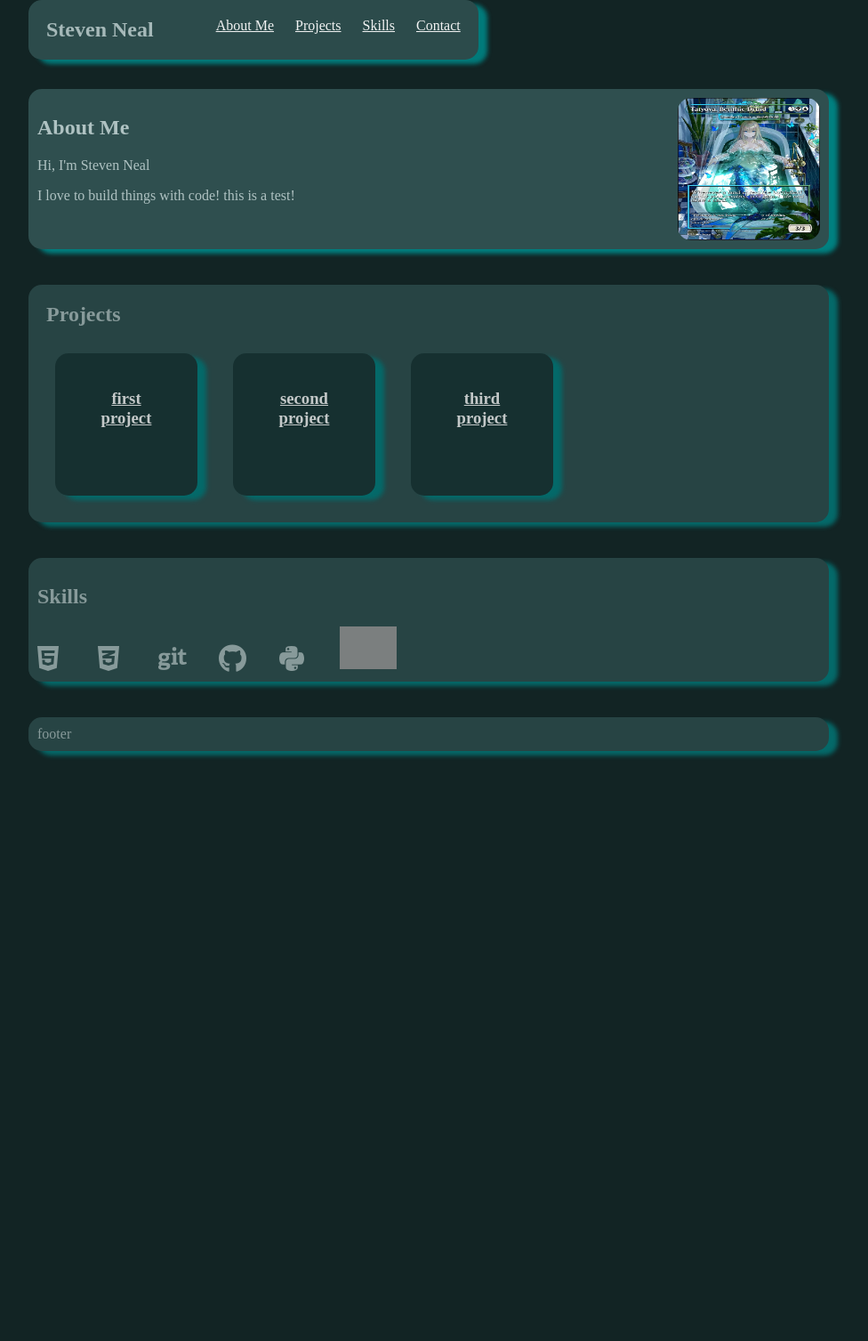
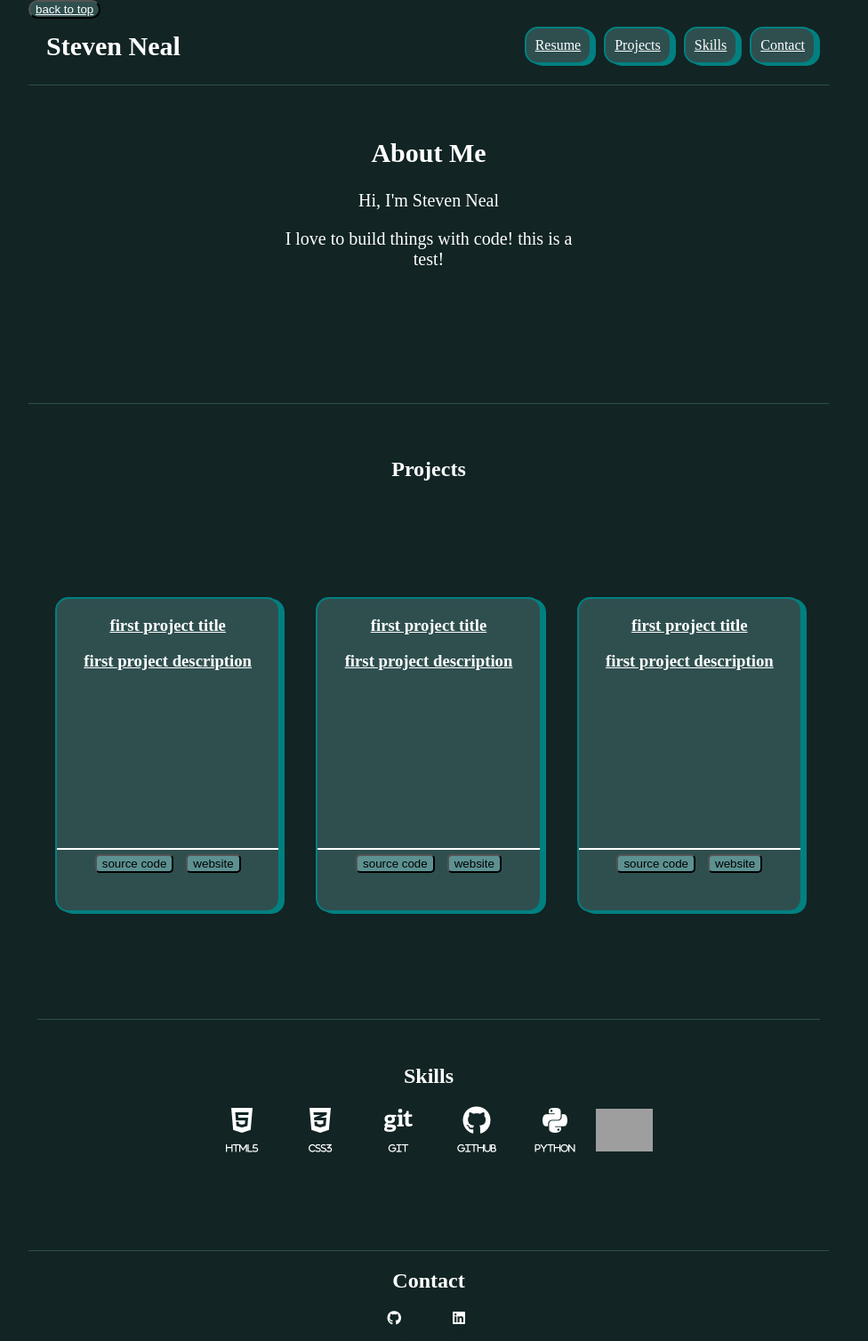
Before and after one commit to slne225/portfolio-website, a plain HTML site: page portfolio.html in a window 1280 px wide. Shown: the whole page at 89% size, without its empty margins (158-1134 px from the left). Before the commit the page ends 1200 px from the top, so only its background shows below. Drawn offline with Linux system fonts and the light colour scheme; grey boxes are pictures that could not be loaded.

Commit message:
css updated

```diff
--- a/portfolio.css
+++ b/portfolio.css
@@ -1,22 +1,18 @@
 /* * {
-    border: 2px solid red;
-} */
-/* .project {
     border: 2px solid red;
 } */
 .header {
     /* border: 2px solid yellow; */
     height: 100px;
     width:  100%;
-    margin: 0 auto;
     display: flex;
 }
 body {
     /* border: 2px solid red; */
     background-color: rgb(18, 36, 36);
-    color: rgb(175, 194, 194);
+    color: white;
     margin: 0 auto;
-    text-align: left;
+    text-align: center;
     padding: 0 1em;
     max-width: 900px;
     display: flex;
@@ -24,30 +20,25 @@ body {
     height: 1200px;
     position: relative;
 }
+
 /*navigation bar*/
 nav {
     /* border: 2px solid blue; */
     display: flex;
-    background-color: darkslategrey;
-    border-radius: 15px;
-    /* margin: 2.5em 0; */
-    box-shadow: 10px 5px 5px teal;
-    opacity: .95;
-    position: fixed;
-    z-value: 2;
-    /* width:  85%; */
-    /* height: 100%; */
-    margin: 0 auto;
+    border-bottom: 1px solid darkslategrey;
+    z-index: 2;
+    width: 100%;
+    margin-top: 15px;
+    margin-bottom: 15px;
+    padding-bottom: 80px;
 }
-nav h2 {
+nav h1 {
     /* border: 2px solid blue; */
     text-align: justify;
-    width-right: 0;
+    margin: 15px;
+    padding: 10px;
+    font-size: 30px;
     margin: 10px;
-    padding: 10px;
-}
-nav h2:hover {
-    color: white;
 }
 nav ul {
     /* border: 2px solid green; */
@@ -60,99 +51,144 @@ nav li {
 .navigation-item {
     /* border: 2px solid yellow; */
     display: inline-block;
+    margin: 5px;
+    background-color: darkslategrey;
+    border-radius: 15px;
+    /* padding: 20px; */
+    box-shadow: 5px 2px 0 teal;
+    border: 2px solid teal;
 }
 .navigation-item a {
     color: white;
 }
+.navigation-item:hover {
+    background-color: rgb(114, 165, 165);
+    color: lightgrey;
+    transition: 1s;
+    box-shadow: 10px 5px 0 rgb(235, 171, 53);
+    border: 2px solid rgb(235, 171, 53)
+}
 
-/*about me*/
+.top {
+    position: fixed;
+    border-radius: 15px;
+    background-color: darkslategrey;
+}
+.top a {
+    color: white;
+}
+.top:hover {
+    background-color: rgb(114, 165, 165);
+    color: lightgrey;
+    transition: 1s;
+    box-shadow: 10px 5px 0 rgb(235, 171, 53);
+    border: 2px solid rgb(235, 171, 53);
+
+}
+
+/*about me section styling*/
 #about-me {
     /* border: 2px solid red; */
-    background-color: darkslategrey;
-    border-radius: 15px;
-    box-shadow: 10px 5px 5px teal;
-    /* opacity: .75; */
-    z-index: 0;
-    /* position: relative; */
+    border-bottom: 1px solid darkslategrey;
+    text-align: center;
+    padding-bottom: 100px;
 }
 .about-me-container {
     /* border: 2px solid blue; */
+    margin: 20px;
     display: flex;
-    margin: 0 auto;
-    display: flex;
+    text-align: center;
+    justify-content: center;
 }
 .about-me-text-container {
     /* border: 2px solid yellow; */
     margin: 10px;
-}
-.about-me-container img {
-    /* border: 2px solid green; */
-    width: 10em;
-    height: 10em;
-    margin: 10px 10px 10px auto;
-    border-radius: 15px;
+    display: block;
+    width: 40%;
+    font-size: 20px;
+
 }
 
 /*project section styling*/
 #projects {
-    background-color: darkslategrey;
-    border-radius: 15px;
+    /* border: 2px solid blue; */
     padding: 10px;
     margin: 2.5em auto;
-    box-shadow: 10px 5px 5px teal;
-    opacity: .75;
 }
 .project-container {
     /* border: 2px solid yellow; */
     display: flex;
+    border-bottom: 1px solid darkslategrey;
+    padding: 100px 0;
 }
 #projects h2 {
     /* border: 2px solid red; */
     margin: 10px;
 }
 .project {
-    background-color: rgb(25, 53, 53);
+    background-color: darkslategrey;
     border-radius: 15px;
-    padding: 20px;
     margin: 20px;
-    display: inline-block;
-    box-shadow: 10px 5px 5px teal;
+    width: 100%;
+    display: block;
+    box-shadow: 5px 2px 0 teal;
+    height: 350px;
+    border: 2px solid teal;
 }
 .project:hover {
     background-color: rgb(114, 165, 165);
-    color: lightgrey
+    color: lightgrey;
+    transition: 1s;
+    box-shadow: 10px 5px 0 rgb(235, 171, 53);
+    border: 2px solid rgb(235, 171, 53);
 }
 .project-title {
     /* border: 2px solid blue; */
-    display: inline-block; */
-    /* background-color: black; */
-    border-radius: 15px;
-    width: 100px;
-    height: 100px;
-    margin: 10px;
-    position: relative;
+    display: inline-block;
+    border-top-left-radius: 15px;
+    border-top-right-radius: 15px;
+    width: 100%;
+    margin: 0;
     display: inline-block;
     text-align: center;
+    height: 80%;
 
+}
+.project-description {
+    /* border: 2px solid blue; */
+    display: inline-block;
+    border-bottom-left-radius: 15px;
+    border-bottom-right-radius: 15px;
+    width: 100%;
+    margin: 0;
+    display: inline-block;
+    text-align: center;
+    height: 20%;
+    border-top: 2px solid white;
 }
 .project-title a {
     color: white;
 }
-.project-title h3 {
-    margin: 10px;
+.project-description a {
+    color: white;
+}
+.button {
+    border-radius: 5px;
+    margin: 5px;
+    background-color: rgb(93, 145, 145);
+}
+.button:hover {
+    background-color: rgb(13, 56, 56);
+    color: lightgrey;
+    transition: 1s;
+    box-shadow: 7px 5px 0 rgb(235, 171, 53);
 }
 
-/* .fab:before {
-    content:"\f13b";
-} I'm not sure what this does?*/
-
-/*skills styling*/
+/*skills section styling*/
 #skills {
-    background-color: darkslategrey;
-    border-radius: 15px;
-    padding: 10px;
-    box-shadow: 10px 5px 5px teal;
-    opacity: .75;
+    /* background-color: darkslategrey; */
+    border-bottom: 1px solid darkslategrey;
+    padding-bottom: 100px;
 }
 #skills-container > * {
     /* border: 2px solid red; */
@@ -160,16 +196,36 @@ nav li {
     width: 2em;
     margin-top: var(--spacing-1);
 }
-/*footer styling*/
-.footer {
-    background-color: darkslategrey;
-    border-radius: 15px;
-    padding: 10px;
-    margin-top: 2.5em;
-    box-shadow: 10px 5px 5px teal;
-    opacity: .75;
-}
 /*skills icons*/
 .fab {
     font-family: "Font Awesome 5 Brands";
 }
+
+/*footer styling*/
+.footer {
+    /* background-color: darkslategrey; */
+    padding: 10px;
+    margin-top: 2.5em;
+}
+.fab {
+    /* border: 2px solid red; */
+    margin: 0 10px;
+}
+.fab p {
+    color: white;
+    font-size: 10px;
+}
+.fab a {
+    color:rgb(18, 36, 36);
+    font-size: 10px;
+}
+.fab a:hover {
+    color: white;
+}
+.fa-github a {
+    color:  rgb(18, 36, 36);
+    font-size: 10px;
+}
+.fa-github a:hover {
+    color: white;
+}
--- a/portfolio.html
+++ b/portfolio.html
@@ -12,15 +12,16 @@
 <body>
     <div class="header">
         <nav>
-            <h2 id="logo">Steven Neal</h2>
+            <h1 id="logo">Steven Neal</h1>
             <ul>
-                <li class="navigation-item"><a href="about-me">About Me</a></li>
-                <li class="navigation-item"><a href="projects">Projects</a></li>
-                <li class="navigation-item"><a href="skills">Skills</a></li>
-                <li class="navigation-item"><a href="contact">Contact</a></li>
+                <li class="navigation-item" id="navigation-item"><a href="resume">Resume</a></li>
+                <li class="navigation-item" id="navigation-item"><a href="#projects">Projects</a></li>
+                <li class="navigation-item" id="navigation-item"><a href="#skills">Skills</a></li>
+                <li class="navigation-item" id="navigation-item"><a href="#contact">Contact</a></li>
             </ul>
         </nav>
     </div>
+    <button type="button" class="top"><a href="#logo">back to top</a></button>
     <main>
         <section id="about-me">
             <div class="about-me-container">
@@ -29,51 +30,72 @@
                     <p>Hi, I'm Steven Neal</p>
                     <p>I love to build things with code! this is a test!</p>
                 </div>
-                <img src="./tatyova_pic.jpg" alt="A photo of Steven Neal" class="mugshot">
             </div>
         </section>
         <section id="projects">
             <h2>Projects</h2>
             <div class="project-container">
                 <div class="project">
-                    <summary class="project-title">
-                        <h3><a href="">first project</a></h3>
-                    </summary>
-                    <!-- <br> -->
-                    <!-- <a href="">first project</a> -->
-                    <!-- <p class="project description">first project description</p> -->
+                    <div class="project-title">
+                        <h3><a href="">first project title</a></h3>
+                        <h3><a href="">first project description</a></h3>
+                    </div>
+                    <div class="project-description">
+
+                        <div>
+                            <button class="button left">source code</button>
+                            <button class="button right">website</button>
+                        </div>
+                    </div>
                 </div>
                 <div class="project">
-                    <summary class="project-title">
-                        <h3><a href="">second project</a></h3>
-                    </summary>
-                    <!-- <br> -->
-                    <!-- <a href="">second project</a> -->
-                    <!-- <p class="project-description">second project description</p> -->
+                    <div class="project-title">
+                        <h3><a href="">first project title</a></h3>
+                        <h3><a href="">first project description</a></h3>
+                    </div>
+                    <div class="project-description">
+
+                        <div>
+                            <button class="button left">source code</button>
+                            <button class="button right">website</button>
+                        </div>
+                    </div>
                 </div>
                 <div class="project">
-                    <summary class="project-title">
-                        <h3><a href="">third project</a></h3>
-                    </summary>
-                    <!-- <br> -->
+                    <div class="project-title">
+                        <h3><a href="">first project title</a></h3>
+                        <h3><a href="">first project description</a></h3>
+                    </div>
+                    <div class="project-description">
 
-                    <!-- <p class="project-description">third project description</p> -->
+                        <div>
+                            <button class="button left">source code</button>
+                            <button class="button right">website</button>
+                        </div>
+                    </div>
                 </div>
             </div>
         </section>
         <section id="skills">
             <h2>Skills</h2>
             <div id="skills-container">
-                <i class="fab fa-html5"></i>
-                <i class="fab fa-css3-alt"></i>
-                <i class="fab fa-git"></i>
-                <i class="fab fa-github"></i>
-                <i class="fab fa-python"></i>
+                <i class="fab fa-html5"><br><p>html5</p></i>
+                <i class="fab fa-css3-alt"><br><p>css3</p></i>
+                <i class="fab fa-git"><br><p>git</p></i>
+                <i class="fab fa-github"><br><p>github</p></i>
+                <i class="fab fa-python"><br><p>python</p></i>
                 <img src="https://www.sqlite.org/images/sqlite370_banner.gif" alt="sequel lite logo">
             </div>
         </section>
     </main>
-    <footer class="footer">footer</footer>
+    <footer id ="contact" class="contact">
+        <h2>Contact</h2>
+        <div id="contact-container">
+            </href><i class="fab fa-github"><br><a href="">github</a></i>
+            <i class="fab fa-linkedin"><br><a href="">linkedin</a></i>
+        </div>
+
+    </footer>
     <script></script>
 </body>
 </html>
```
